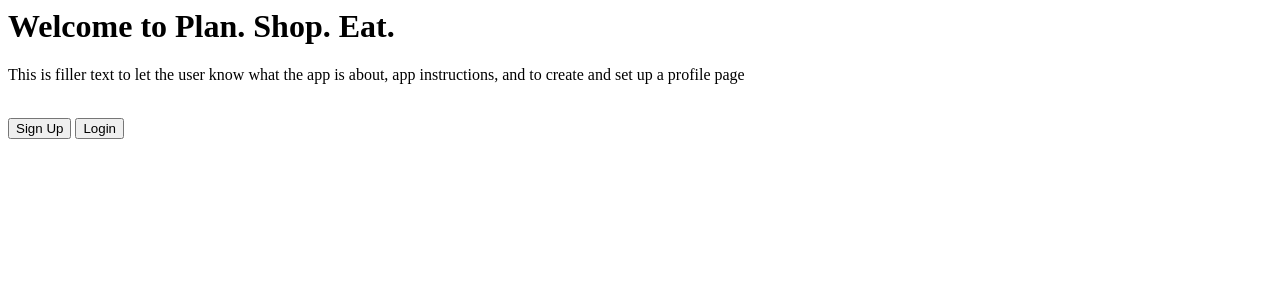
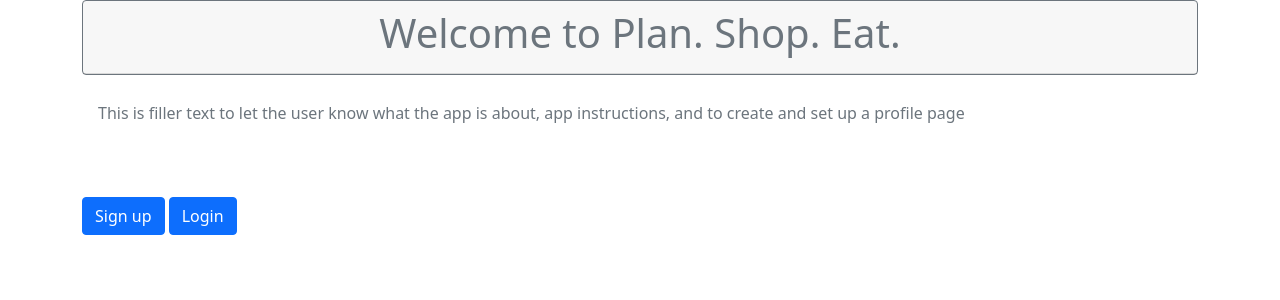
Before and after one commit to JoelRice/Plan-Shop-Eat, a Django app: page / in a window 1280 px wide. Shown: the top 300 px of the page. Run offline with Django 3.2, Linux system fonts and the light colour scheme; some libraries are stand-ins or nearby versions.

Commit message:
I stlyed the landing page

```diff
--- a/templates/index.html
+++ b/templates/index.html
@@ -1,9 +1,29 @@
-<h1>Welcome to Plan. Shop. Eat.</h1>
+{% load static %}
+<link
+  rel="stylesheet"
+  type="text/css"
+  href="{% static 'bootstrap/css/bootstrap.css' %}"
+/>
+<link
+  rel="stylesheet"
+  href="https://cdn.jsdelivr.net/npm/bootstrap-icons@1.6.0/font/bootstrap-icons.css"
+/>
+<div class="container">
+  <div class="card border-secondary" style="width: 100%; margin-bottom: 10px">
+    <div class="card-header">
+      <h1 class="title text-secondary text-center">
+        Welcome to Plan. Shop. Eat.
+      </h1>
+    </div>
+  </div>
+  <div class="card-body text-secondary">
     <p>
       This is filler text to let the user know what the app is about, app
       instructions, and to create and set up a profile page
     </p>
+  </div>
   <p></p>
   <br />
-<a href="authentication/signup/"><button>Sign Up</button></a>
-<a href="authentication/login/"><button>Login</button></a>
+  <a class="btn btn-primary" href="authentication/signup/">Sign up</a>
+  <a class="btn btn-primary" href="authentication/login/">Login</a>
+</div>
```
Lines whose indentation alone changed are shown as unchanged.
